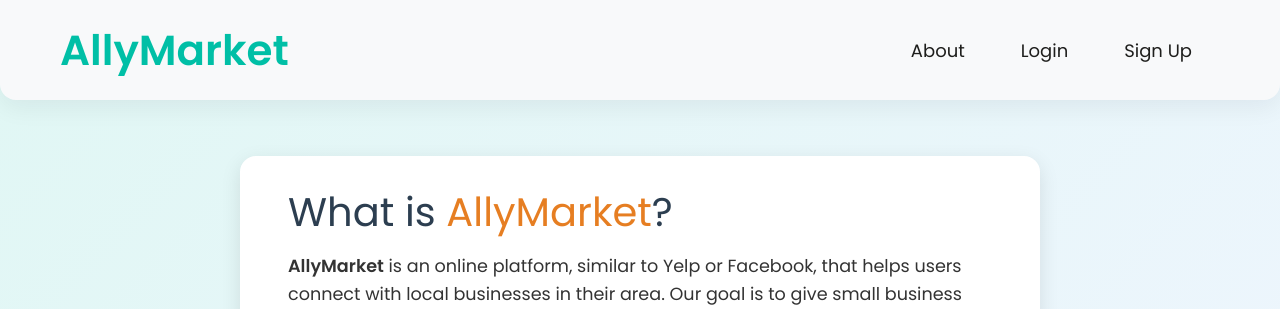
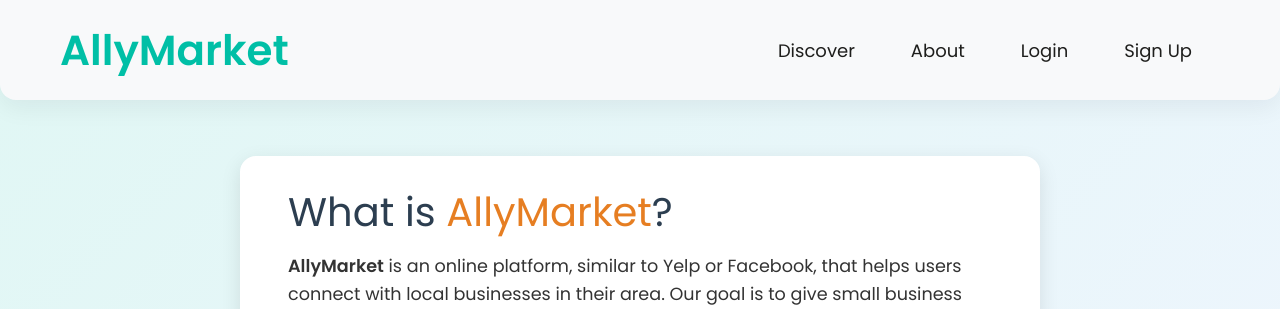
Before and after one commit to Oyetron2000/Allymarket-, a Flask app: page /about in a window 1280 px wide. Shown: the top 309 px of the page. Run offline with Flask 3, Linux system fonts and the light colour scheme; some libraries are stand-ins or nearby versions.

Commit message:
Update base.html

```diff
--- a/FBLA 2025/Website/Templates/base.html
+++ b/FBLA 2025/Website/Templates/base.html
@@ -40,16 +40,18 @@
             <a class="navbar-brand" id="brand" href="/">AllyMarket</a>
         </div>
 
+
         {% if user.is_authenticated %}
           <div class="right">
+            <a class="nav-item nav-link" id="tasks-link" href="/">Discover</a>
             <a class="nav-item nav-link" id="about-link" href="/about">About</a>
-            <a class="nav-item nav-link" id="tasks-link" href="/">Home</a>
             <a class="nav-item nav-link" id="profile-link" href="/profile">Profile</a>
             <a class="nav-item nav-link" id="logout-link" href="/logout">Logout</a>
           </div>
 
         {% else %}
         <div class="right">
+          <a class="nav-item nav-link" id="tasks-link" href="/">Discover</a>
           <a class="nav-item nav-link" id="about-link" href="/about">About</a>
           <a class="nav-item nav-link" id="login-link" href="/login">Login</a>
           <a class="nav-item nav-link" id="signup-link" href="/signup">Sign Up</a>
@@ -135,8 +137,6 @@
 
 {% endblock %}
 
-
-
 </body>
 
 </html>
```
